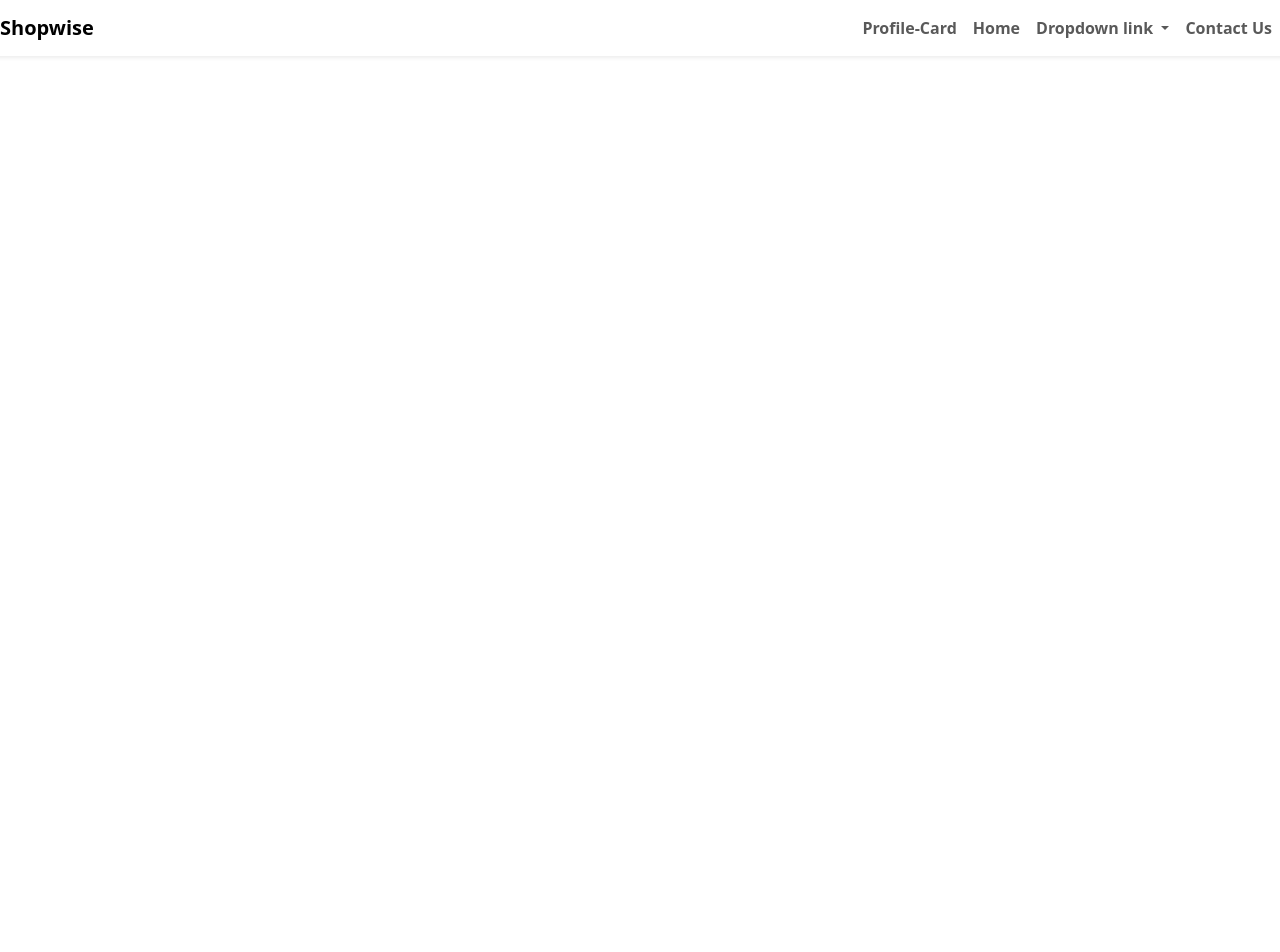
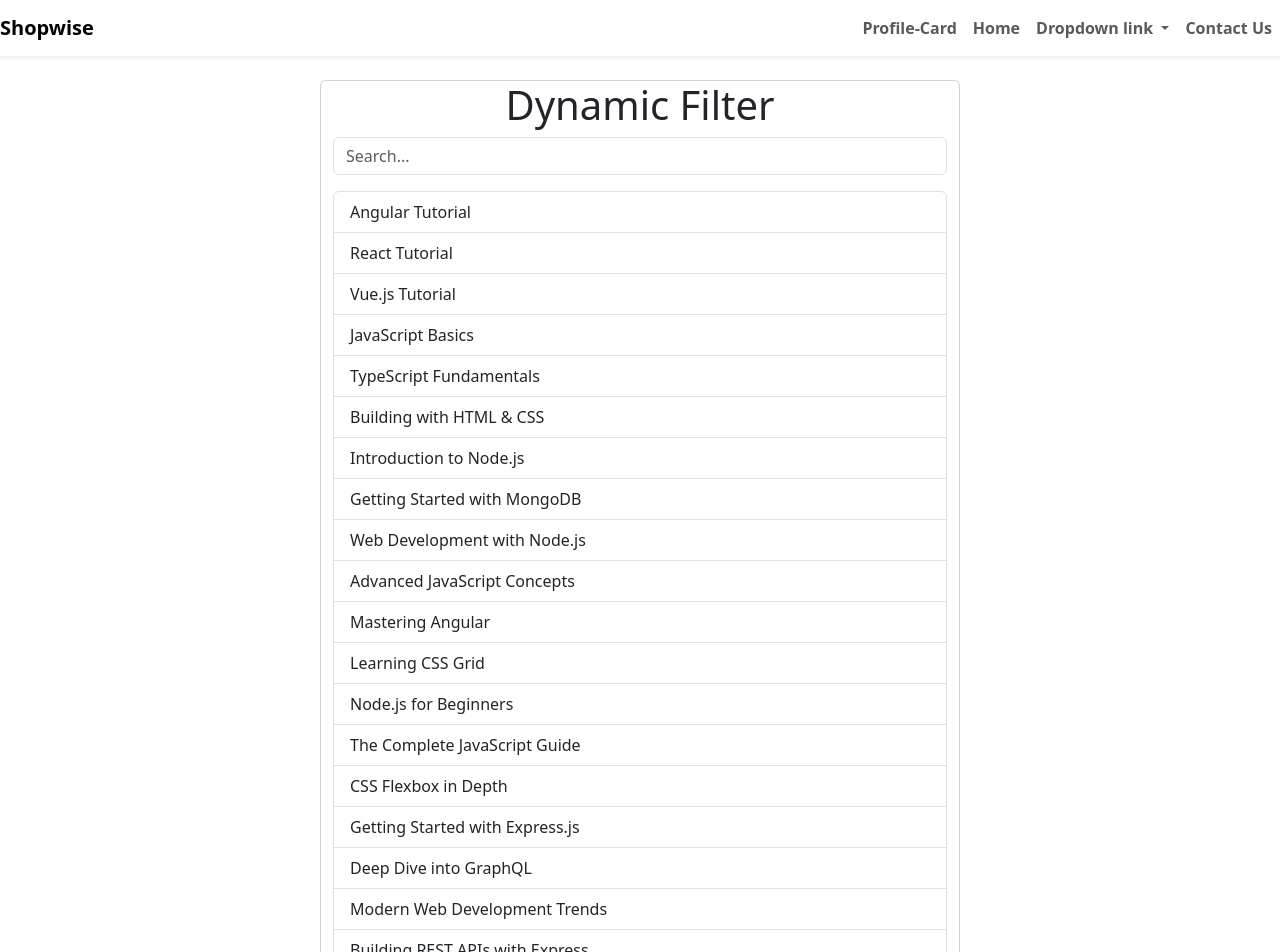
Before and after one commit to SHUHAG13/AngularFromScratchToAdvance, an Angular app: page /dynamic-filter in a window 1280 px wide. Before the commit this address led to /. Shown: the top 952 px of the page. Before the commit the page ends 800 px from the top, so only its background shows below. Built offline with nearby package versions, Linux system fonts and the light colour scheme.

Commit message:
Add a dynamic filterPipe

```diff
--- a/src/app/app.routes.ts
+++ b/src/app/app.routes.ts
@@ -6,6 +6,7 @@ import { HomeComponent } from './pages/home/home.component';
 import { StopWatchComponent } from './pages/stop-watch/stop-watch.component';
 import { GuessingGameComponent } from './pages/guessing-game/guessing-game.component';
 import { TicTacToeComponent } from './pages/tic-tac-toe/tic-tac-toe.component';
+import { DynamicFilterComponent } from './pages/dynamic-filter/dynamic-filter.component';
 
 export const routes: Routes = [
     {path:"profile-card",component:ProfileCardComponent},
@@ -14,5 +15,6 @@ export const routes: Routes = [
     {path:'home',component:HomeComponent},
     {path:'stop-watch',component:StopWatchComponent},
     {path:'guess-game',component:GuessingGameComponent},
-    {path:"tic-tac-toe",component:TicTacToeComponent}
+    {path:"tic-tac-toe",component:TicTacToeComponent},
+    {path:'dynamic-filter',component:DynamicFilterComponent}
 ];
--- /dev/null
+++ b/src/app/filter.pipe.ts
@@ -0,0 +1,19 @@
+import { Pipe, PipeTransform } from '@angular/core';
+
+@Pipe({
+  name: 'filter'
+})
+export class FilterPipe implements PipeTransform {
+
+  transform(items:any[],searchText:string): any[]{
+    // Check if items and searchText are defined
+    if (!items || !searchText) {
+      return items;
+    }
+    // Convert searchText to lowercase for case-insensitive comparison
+    return items.filter((item) =>
+      item.toLowerCase().includes(searchText.toLowerCase())
+    );
+  }
+
+}
--- /dev/null
+++ b/src/app/pages/dynamic-filter/dynamic-filter.component.html
@@ -0,0 +1,18 @@
+<div class="container card mt-4 mx-auto bg-body" style="width: 50%" >
+    <h1 class="text-center">Dynamic Filter</h1>
+    <div class="row">
+        <div class="col-12">
+        <input type="text" class="form-control" placeholder="Search..." [(ngModel)]="searchText" />
+        </div>
+    </div>
+
+    <div class="row mt-3">
+        <div class="col-12">
+        <ul class="list-group ">
+            <li *ngFor="let item of items | filter: searchText" class="list-group-item bg-body ">
+            {{ item }}
+            </li>
+        </ul>
+        </div>
+    </div>
+</div>
--- /dev/null
+++ b/src/app/pages/dynamic-filter/dynamic-filter.component.ts
@@ -0,0 +1,38 @@
+import { CommonModule } from '@angular/common';
+import { Component } from '@angular/core';
+import { FormsModule } from '@angular/forms';
+import { FilterPipe } from '../../filter.pipe';
+
+@Component({
+  selector: 'app-dynamic-filter',
+  imports: [FormsModule,CommonModule,FilterPipe],
+  templateUrl: './dynamic-filter.component.html',
+  styleUrl: './dynamic-filter.component.css'
+})
+export class DynamicFilterComponent {
+  searchText: string = '';
+  items: string[] = [
+    'Angular Tutorial',
+    'React Tutorial',
+    'Vue.js Tutorial',
+    'JavaScript Basics',
+    'TypeScript Fundamentals',
+    'Building with HTML & CSS',
+    'Introduction to Node.js',
+    'Getting Started with MongoDB',
+    'Web Development with Node.js',
+    'Advanced JavaScript Concepts',
+    'Mastering Angular',
+    'Learning CSS Grid',
+    'Node.js for Beginners',
+    'The Complete JavaScript Guide',
+    'CSS Flexbox in Depth',
+    'Getting Started with Express.js',
+    'Deep Dive into GraphQL',
+    'Modern Web Development Trends',
+    'Building REST APIs with Express',
+    'Introduction to Git and GitHub',
+    'Web Accessibility Essentials',
+  ];
+
+}
--- a/src/app/pages/home/home.component.html
+++ b/src/app/pages/home/home.component.html
@@ -12,13 +12,13 @@
       <div class="col-md-4">
         <ul>
           <li>Introduction</li>
-          <li> Profile Card</li>
-          <li>Counter</li>
-          <li>Simple Todo</li>
-          <li>Stop Watch</li>
+          <li routerLink="/profile-card"> Profile Card</li>
+          <li routerLink="/counter">Counter</li>
+          <li routerLink="/todo-list">Simple Todo</li>
+          <li routerLink="/stop-watch">Stop Watch</li>
           <li routerLink="/guess-game">Guessing Game</li>
           <li routerLink="/tic-tac-toe">Tic Tac Toe</li>
-          <li>Introduction 6</li>
+          <li routerLink="/dynamic-filter">Dynami Filter</li>
           <li>Introduction 6</li>
           <li>Introduction 6</li>
 
```
Also changed, not shown: src/app/pages/dynamic-filter/dynamic-filter.component.css (added), 2 other files (tests, documents, lock files or other folders).
